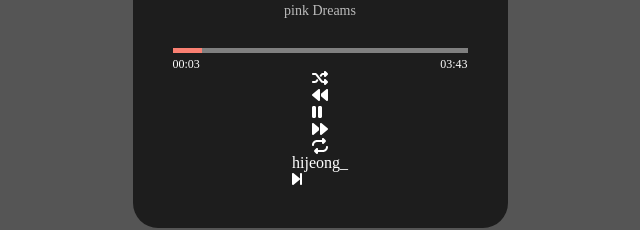
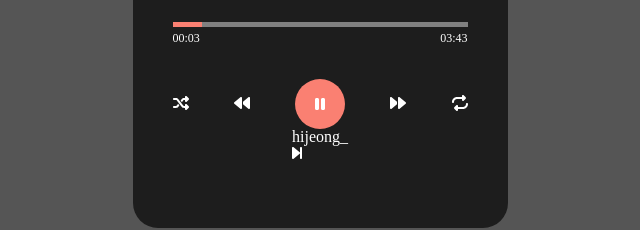
Before and after one commit to hij00/base_react, a React (Create React App) app: page / in a window 1280 px wide. Shown: the part 506-736 px from the top of the page, without its empty margins (320-960 px from the left). Built offline with nearby package versions, Linux system fonts and the light colour scheme.

Commit message:
Btnplay style

```diff
--- a/src/components/5_Music/Music.js
+++ b/src/components/5_Music/Music.js
@@ -26,7 +26,7 @@ const Section = styled.div`
 `;
 const CoverImg = styled.div`
   width: 90%;
-  height: 280px;
+  height: 250px;
   /* magin 0 auto를 쓰거나 섹션에 디스플레이 */
   border-radius: 25px;
   /* 똑같은 둥글기로 하고싶다면 글로벌스타일에 정의, 불러오기(props) */
--- a/src/components/5_Music/components/BtnWrap.js
+++ b/src/components/5_Music/components/BtnWrap.js
@@ -8,8 +8,25 @@ import {
 import { FontAwesomeIcon } from "@fortawesome/react-fontawesome";
 import styled from "styled-components";
 
-const SBtnWrap = styled.div``;
-const Items = styled.div``;
+const SBtnWrap = styled.div`
+  width: 100%;
+  display: flex;
+  justify-content: space-between;
+  align-items: center;
+  margin-top: 35px;
+`;
+const Items = styled.div`
+  &:nth-child(3) {
+    width: 50px;
+    height: 50px;
+    background-color: salmon;
+    border-radius: 50%;
+    color: white;
+    display: flex;
+    justify-content: center;
+    align-items: center;
+  }
+`;
 
 export const BtnWrap = () => {
   return (
```
